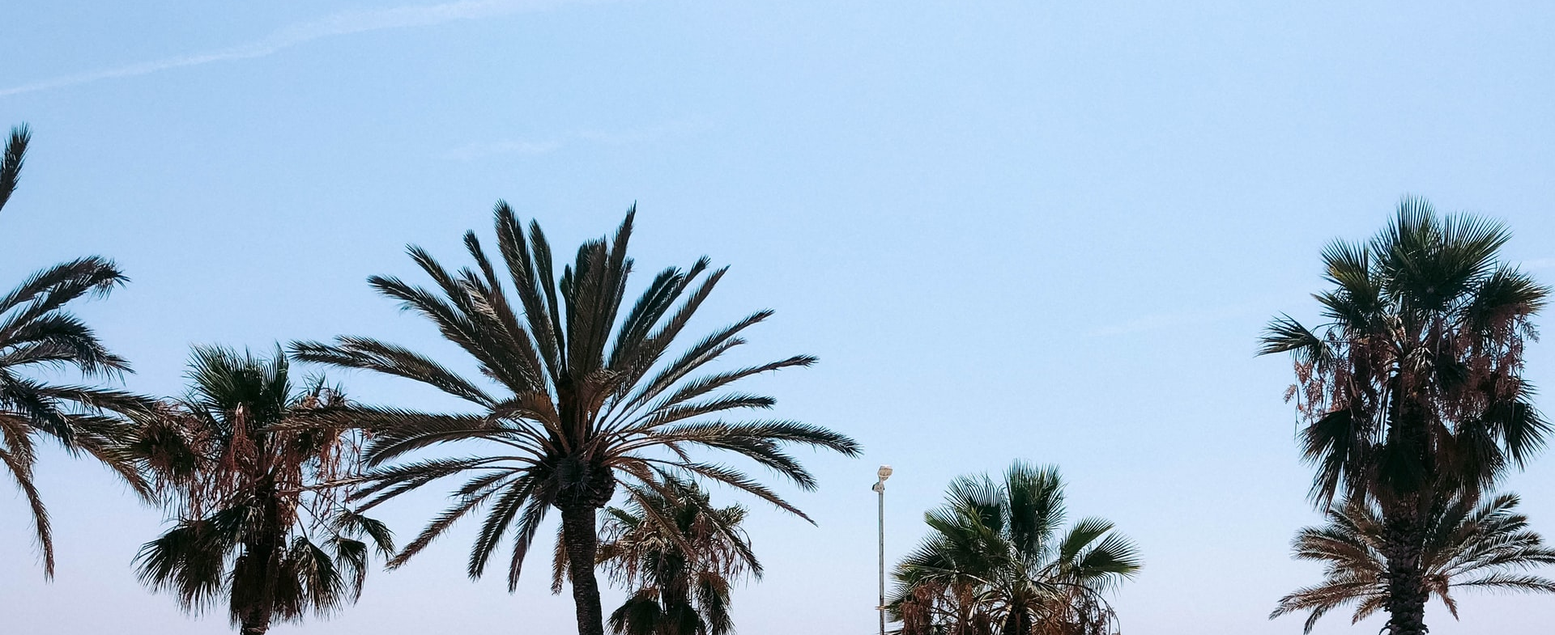
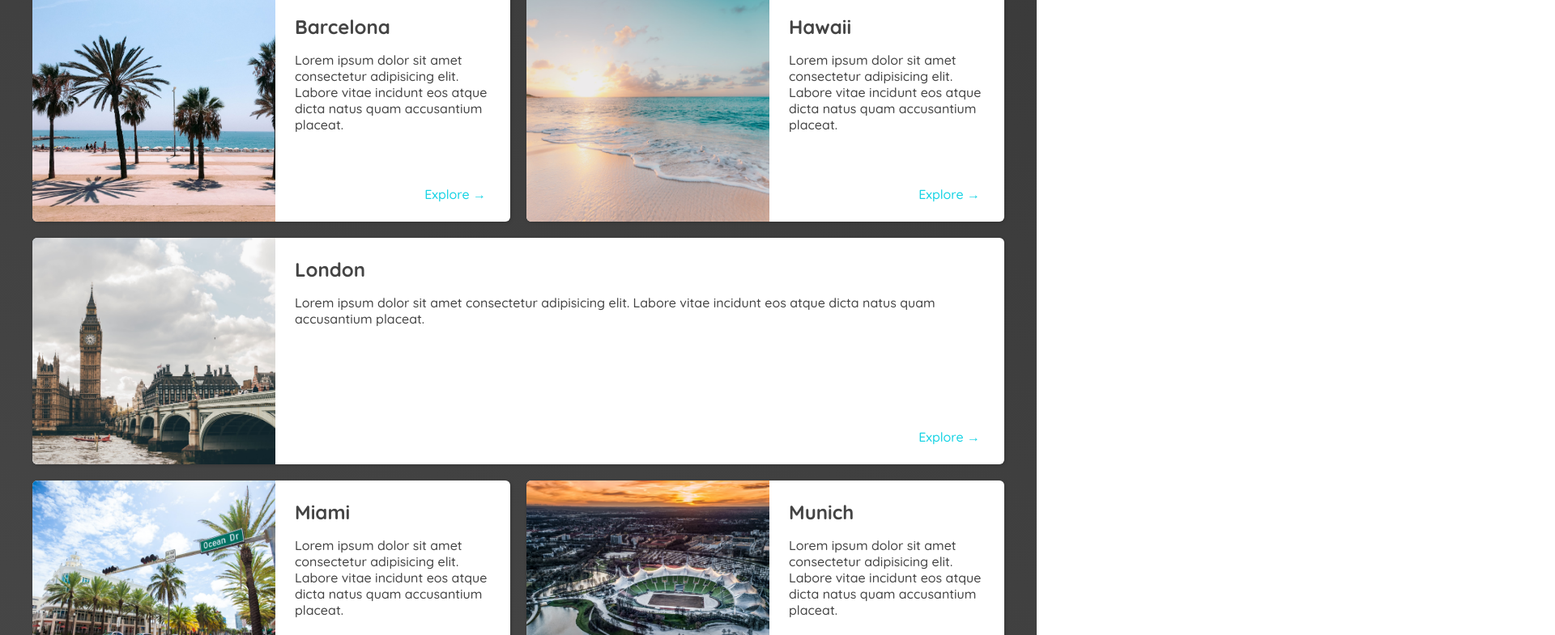
Before and after one commit to raudzius/Travel-Page_100-Days, a plain HTML site: page places.html in a window 1280 px wide. Shown: the part 105-890 px from the top of the page at 81% size, 1920 px wide, since content can reach past the window. Drawn offline with Linux system fonts and the light colour scheme.

Commit message:
style: places main

```diff
--- a/places.css
+++ b/places.css
@@ -19,3 +19,55 @@
   background-color: rgb(183, 230, 235);
   color: rgb(59, 59, 59);
 }
+
+main ul {
+  width: 1200px;
+  margin: 0 auto 48px;
+  display: grid;
+  grid-template-columns: 1fr 1fr;
+  gap: 20px;
+}
+
+main li {
+  display: flex;
+  background-color: white;
+  box-shadow: 1px 1px 4px rgba(0, 0, 0, 0.2);
+  border-radius: 6px;
+  overflow: hidden;
+}
+
+main li:nth-of-type(3) {
+  grid-column: 1/3;
+}
+
+main li img {
+  width: 300px;
+  height: 280px;
+  object-fit: cover;
+}
+
+main div.item-content {
+  padding: 24px;
+  display: flex;
+  flex-direction: column;
+  justify-content: space-between;
+}
+
+main div.item-content h2 {
+  margin: 0;
+}
+
+main div.actions {
+  text-align: right;
+}
+
+main div .actions a {
+  text-decoration: none;
+  padding: 6px;
+  border-radius: 5px;
+  color: rgb(22, 211, 228);
+}
+
+main div.actions a:hover {
+  background-color: rgb(235, 253, 255);
+}
```
Lines whose indentation alone changed are shown as unchanged.
